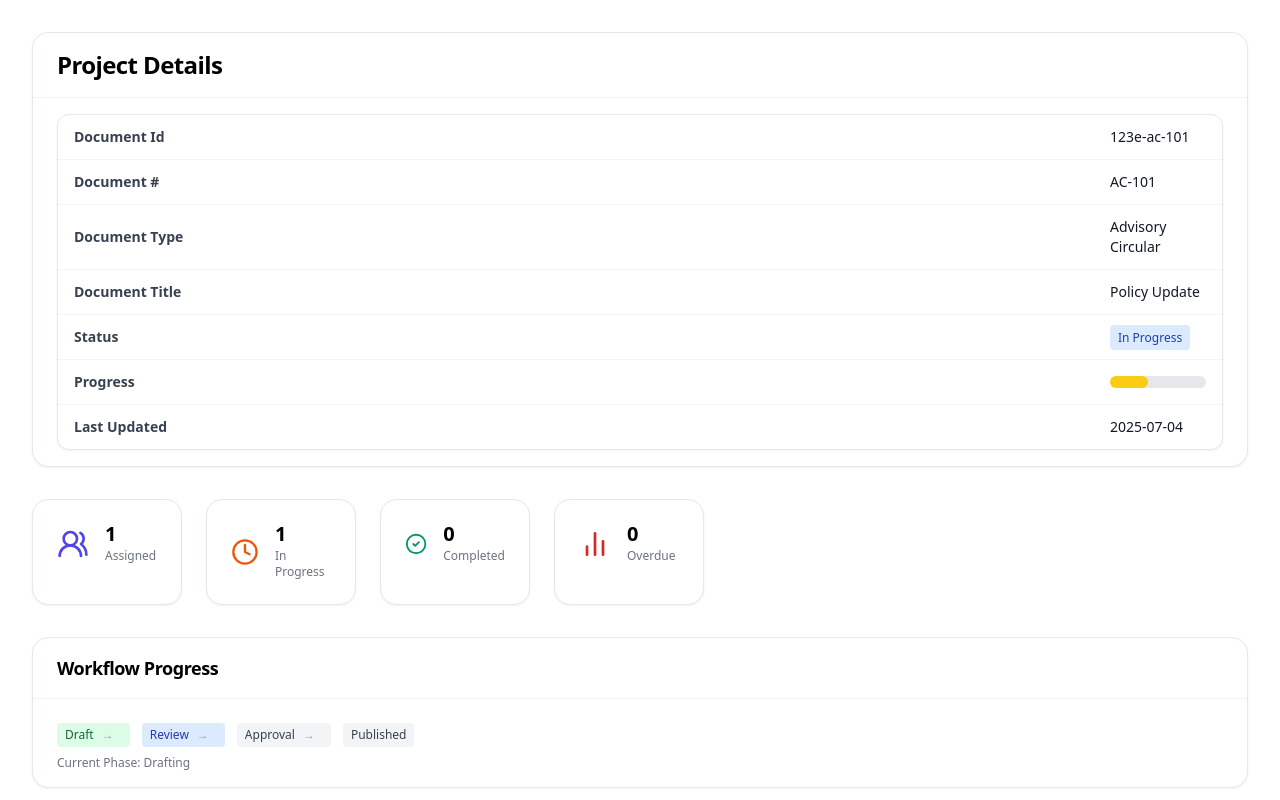
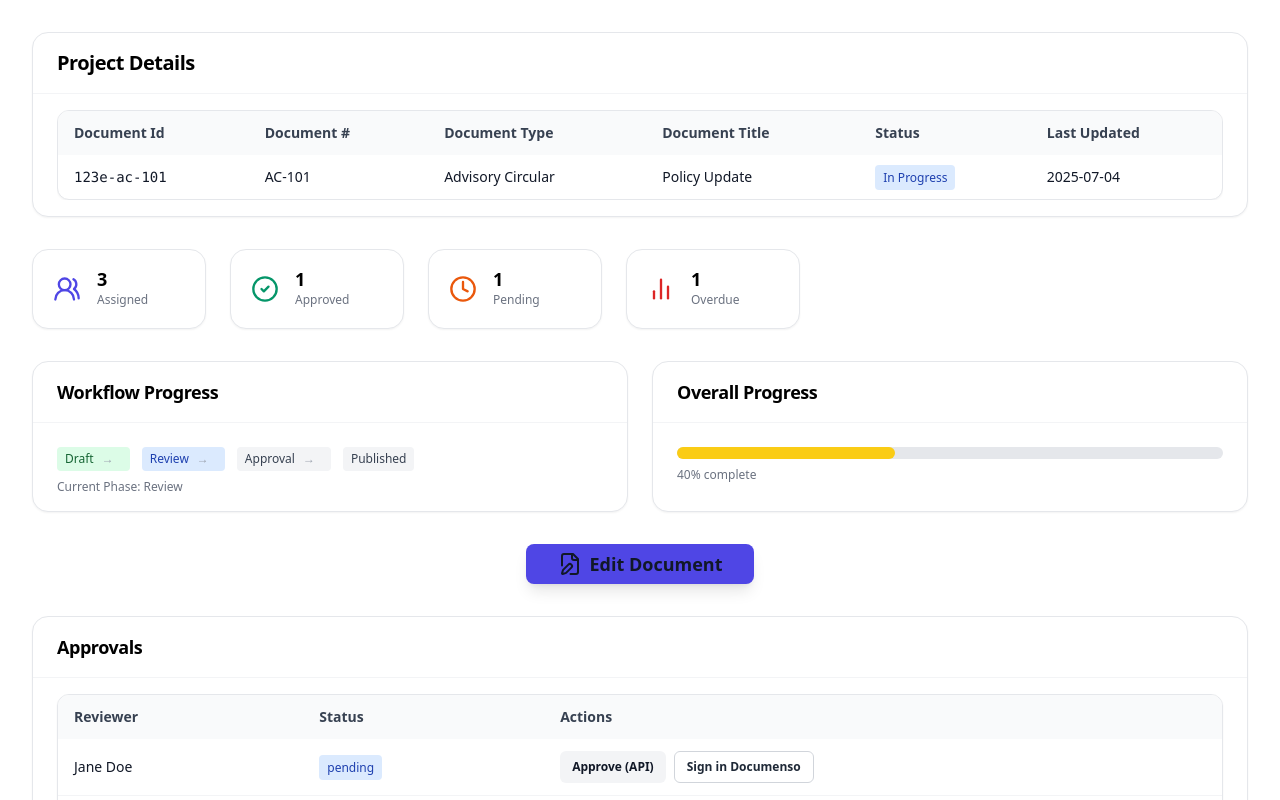
Before and after one commit to eputnam77/DocReview360, a Next.js app in the folder frontend/: page /projects/123e-ac-101 in a window 1280 px wide. Shown: the top 800 px of the page. Built offline with nearby package versions, Linux system fonts and the light colour scheme.

Commit message:
Update index.tsx

```diff
--- a/frontend/pages/projects/[id]/index.tsx
+++ b/frontend/pages/projects/[id]/index.tsx
@@ -9,7 +9,7 @@ import {
 } from "@/components/ui/card";
 import { Table, TableHeader, TableRow, TableHead, TableBody, TableCell } from "@/components/ui/table";
 import { Button } from "@/components/ui/button";
-import { Users2, CheckCircle2, Clock, BarChart2 } from "lucide-react";
+import { Users2, CheckCircle2, Clock, BarChart2, FileEdit } from "lucide-react";
 import { cn } from "@/lib/utils";
 
 // --- Types ---
@@ -24,27 +24,24 @@ interface Project {
   user?: string;
   editor?: "tiptap" | "toast" | "codex" | "word";
 }
-
 interface LogEntry {
   timestamp: string;
   action: string;
   metadata?: Record<string, any>;
 }
-
 interface Workflow {
   id: string;
   phase: string;
   steps?: { name: string; status: string; }[];
 }
-
 interface Approval {
   id: string;
   reviewer: string;
-  state: string;
+  state: "pending" | "approved" | "overdue" | string;
   documensoSigId?: string;
 }
 
-// --- Demo Data (replace with real) ---
+// --- Demo Data ---
 const DEMO_PROJECT: Project = {
   id: "123e-ac-101",
   number: "AC-101",
@@ -58,7 +55,7 @@ const DEMO_PROJECT: Project = {
 };
 const DEMO_WORKFLOW: Workflow = {
   id: "wf-101",
-  phase: "Drafting",
+  phase: "Review",
   steps: [
     { name: "Draft", status: "complete" },
     { name: "Review", status: "active" },
@@ -69,16 +66,22 @@ const DEMO_WORKFLOW: Workflow = {
 const DEMO_APPROVALS: Approval[] = [
   { id: "appr-1", reviewer: "Jane Doe", state: "pending", documensoSigId: "sig-123" },
   { id: "appr-2", reviewer: "John Smith", state: "approved" },
+  { id: "appr-3", reviewer: "Jill Admin", state: "overdue" },
+];
+const DEMO_LOGS: LogEntry[] = [
+  { timestamp: "2025-07-04", action: "Draft created" },
+  { timestamp: "2025-07-04", action: "Initial review started" },
+  { timestamp: "2025-07-05", action: "Draft updated" },
 ];
 
-// --- Components ---
+// --- UI Helpers ---
 function StatCard({ icon: Icon, label, value, color }: { icon: React.ElementType; label: string; value: number; color?: string }) {
   return (
     <Card>
-      <CardContent className="flex items-center gap-4 p-6">
-        <Icon className={`w-8 h-8 ${color || "text-indigo-600"}`} />
+      <CardContent className="flex items-center gap-4 p-5">
+        <Icon className={`w-7 h-7 ${color || "text-indigo-600"}`} />
         <div>
-          <p className="text-xl font-bold leading-none">{value}</p>
+          <p className="text-lg font-bold leading-none">{value}</p>
           <p className="text-xs text-gray-500 dark:text-gray-400 mt-1">{label}</p>
         </div>
       </CardContent>
@@ -143,16 +146,11 @@ export default function ProjectDetailsPage() {
   useEffect(() => {
     if (!id) return;
     setLoading(true);
-    // Simulate async fetch
     setTimeout(() => {
       setProject(DEMO_PROJECT); // Replace with real fetch(`/api/projects/${id}`)
       setWorkflow(DEMO_WORKFLOW);
       setApprovals(DEMO_APPROVALS);
-      setLogs([
-        { timestamp: "2025-07-04", action: "Draft created" },
-        { timestamp: "2025-07-04", action: "Initial review started" },
-        { timestamp: "2025-07-05", action: "Draft updated" },
-      ]);
+      setLogs(DEMO_LOGS);
       setLoading(false);
     }, 300);
   }, [id]);
@@ -163,40 +161,41 @@ export default function ProjectDetailsPage() {
   const editor = project.editor ?? "tiptap";
   const editDocUrl = `/editors/${editor}?projectId=${id}&returnTo=/projects/${id}`;
 
-  // --- Status KPI row
-  const statAssigned = 1;
-  const statCompleted = project.status === "Complete" ? 1 : 0;
-  const statInProgress = project.status === "In Progress" ? 1 : 0;
-  const statOverdue = project.status === "Overdue" ? 1 : 0;
+  // Review KPI stats
+  const assigned = approvals.length;
+  const approved = approvals.filter(a => a.state === "approved").length;
+  const pending = approvals.filter(a => a.state === "pending").length;
+  const overdue = approvals.filter(a => a.state === "overdue").length;
 
   return (
     <div className="p-8 space-y-8">
-      {/* Header: Document Info Table */}
+
+      {/* --- Project Details Table (horizontal) --- */}
       <Card>
         <CardHeader>
-          <CardTitle className="text-2xl font-bold">Project Details</CardTitle>
+          <CardTitle className="text-xl font-bold flex items-center gap-2">
+            Project Details
+          </CardTitle>
         </CardHeader>
         <CardContent>
-          <Table className="mb-0">
+          <div className="overflow-x-auto">
+            <Table className="min-w-full text-sm">
+              <TableHeader>
+                <TableRow>
+                  <TableHead>Document Id</TableHead>
+                  <TableHead>Document #</TableHead>
+                  <TableHead>Document Type</TableHead>
+                  <TableHead>Document Title</TableHead>
+                  <TableHead>Status</TableHead>
+                  <TableHead>Last Updated</TableHead>
+                </TableRow>
+              </TableHeader>
               <TableBody>
                 <TableRow>
-                <TableHead>Document Id</TableHead>
-                <TableCell>{project.id}</TableCell>
-              </TableRow>
-              <TableRow>
-                <TableHead>Document #</TableHead>
+                  <TableCell className="font-mono">{project.id}</TableCell>
                   <TableCell>{project.number}</TableCell>
-              </TableRow>
-              <TableRow>
-                <TableHead>Document Type</TableHead>
                   <TableCell>{project.type}</TableCell>
-              </TableRow>
-              <TableRow>
-                <TableHead>Document Title</TableHead>
                   <TableCell>{project.title}</TableCell>
-              </TableRow>
-              <TableRow>
-                <TableHead>Status</TableHead>
                   <TableCell>
                     <span className={cn(
                       "px-2 py-1 rounded text-xs font-medium",
@@ -213,44 +212,62 @@ export default function ProjectDetailsPage() {
                       {project.status}
                     </span>
                   </TableCell>
-              </TableRow>
-              <TableRow>
-                <TableHead>Progress</TableHead>
-                <TableCell className="min-w-[100px] w-32">
-                  <ProgressBar value={project.progress} />
-                </TableCell>
-              </TableRow>
-              <TableRow>
-                <TableHead>Last Updated</TableHead>
                   <TableCell>{project.updated?.slice(0, 10) ?? ""}</TableCell>
                 </TableRow>
               </TableBody>
             </Table>
+          </div>
         </CardContent>
       </Card>
 
-      {/* Status KPI Stat Row */}
-      <div className="grid gap-6 sm:grid-cols-2 md:grid-cols-4 max-w-2xl">
-        <StatCard icon={Users2} label="Assigned" value={statAssigned} color="text-indigo-600" />
-        <StatCard icon={Clock} label="In Progress" value={statInProgress} color="text-orange-600" />
-        <StatCard icon={CheckCircle2} label="Completed" value={statCompleted} color="text-emerald-600" />
-        <StatCard icon={BarChart2} label="Overdue" value={statOverdue} color="text-red-600" />
+      {/* --- Review Stats --- */}
+      <div className="grid grid-cols-2 md:grid-cols-4 gap-6 max-w-3xl">
+        <StatCard icon={Users2} label="Assigned" value={assigned} color="text-indigo-600" />
+        <StatCard icon={CheckCircle2} label="Approved" value={approved} color="text-emerald-600" />
+        <StatCard icon={Clock} label="Pending" value={pending} color="text-orange-600" />
+        <StatCard icon={BarChart2} label="Overdue" value={overdue} color="text-red-600" />
       </div>
 
-      {/* Workflow Progress */}
-      {workflow && (
+      {/* --- Workflow & Progress --- */}
+      <div className="grid grid-cols-1 md:grid-cols-2 gap-6">
         <Card>
           <CardHeader>
             <CardTitle className="text-lg font-semibold">Workflow Progress</CardTitle>
           </CardHeader>
           <CardContent>
-            <WorkflowSteps steps={workflow.steps} />
-            <p className="text-xs text-gray-500 mt-1">Current Phase: {workflow.phase}</p>
+            <WorkflowSteps steps={workflow?.steps} />
+            <p className="text-xs text-gray-500 mt-1">Current Phase: {workflow?.phase}</p>
           </CardContent>
         </Card>
-      )}
+        <Card>
+          <CardHeader>
+            <CardTitle className="text-lg font-semibold">Overall Progress</CardTitle>
+          </CardHeader>
+          <CardContent>
+            <div className="pt-2">
+              <ProgressBar value={project.progress} />
+              <div className="text-xs mt-2 text-gray-500">{project.progress}% complete</div>
+            </div>
+          </CardContent>
+        </Card>
+      </div>
 
-      {/* Approvals Table */}
+      {/* --- Edit/View Document (prominent) --- */}
+      <div className="flex justify-center">
+        <Button
+          asChild
+          className="text-lg px-8 py-4 rounded-lg shadow-lg bg-indigo-600 hover:bg-indigo-700"
+        >
+          <Link href={editDocUrl} className="flex items-center gap-2">
+            <FileEdit className="w-6 h-6" />
+            {editor === "tiptap" || editor === "toast" || editor === "codex"
+              ? "Edit Document"
+              : "View Document"}
+          </Link>
+        </Button>
+      </div>
+
+      {/* --- Approvals Table --- */}
       {approvals.length > 0 && (
         <Card>
           <CardHeader>
@@ -276,6 +293,8 @@ export default function ProjectDetailsPage() {
                           ? "bg-green-100 text-green-800"
                           : a.state === "pending"
                           ? "bg-blue-100 text-blue-800"
+                          : a.state === "overdue"
+                          ? "bg-red-100 text-red-800"
                           : "bg-gray-100 text-gray-700"
                       )}>
                         {a.state}
@@ -309,7 +328,7 @@ export default function ProjectDetailsPage() {
         </Card>
       )}
 
-      {/* Audit History */}
+      {/* --- Audit History --- */}
       <Card>
         <CardHeader>
           <CardTitle className="text-lg font-semibold">Audit History</CardTitle>
@@ -324,11 +343,6 @@ export default function ProjectDetailsPage() {
           </ul>
         </CardContent>
       </Card>
-
-      {/* Edit Document Button */}
-      <Button asChild>
-        <Link href={editDocUrl}>Edit Document</Link>
-      </Button>
     </div>
   );
 }
```
Lines whose indentation alone changed are shown as unchanged.
